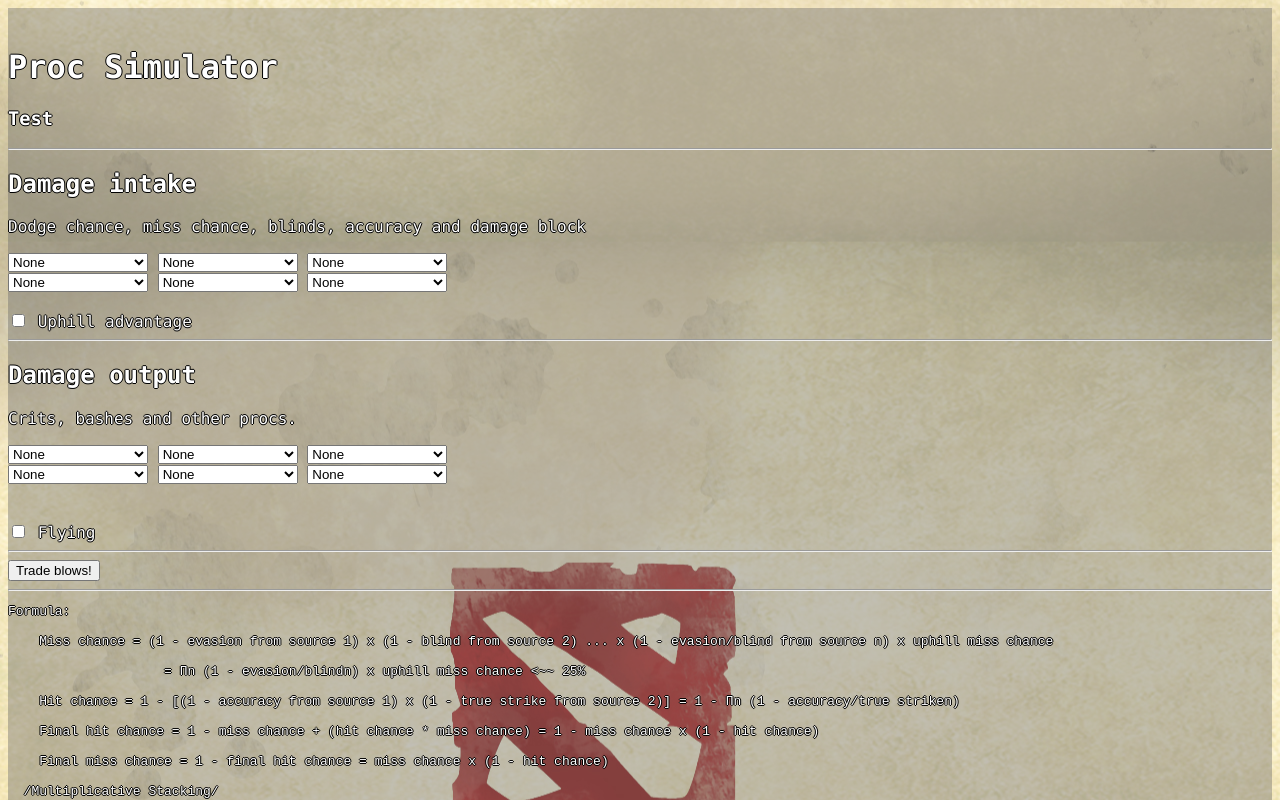
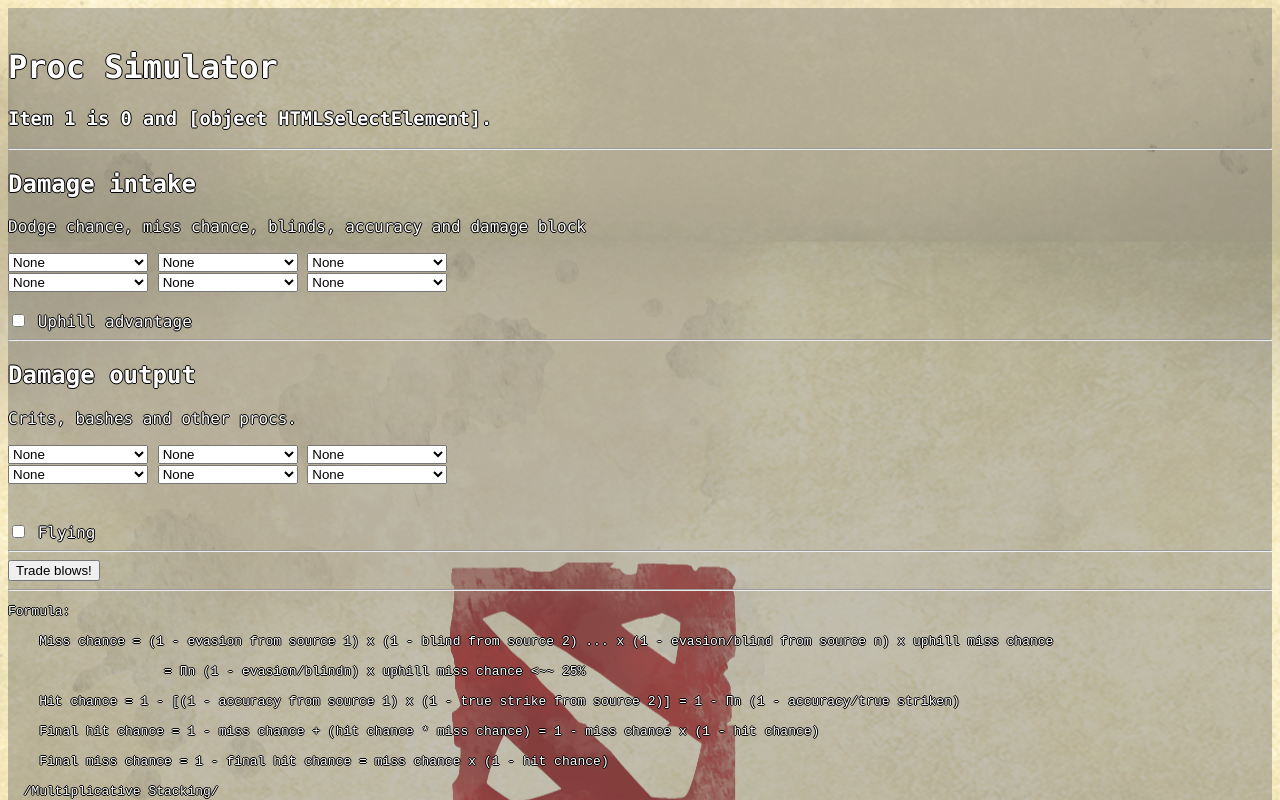
Before and after one commit to julian1224/Proc-Sim, a plain HTML site: page index.html in a window 1280 px wide. Both pictures are taken after a click on the button "Trade blows!". Shown: the top 800 px of the page. Drawn offline with Linux system fonts and the light colour scheme.

Commit message:
more js
slight improvements

```diff
--- a/duelingfates.js
+++ b/duelingfates.js
@@ -1,9 +1,31 @@
 // start script
 
 // get vars by id
+var flying;
+var uphill;
+// def //
+var def1;
+var def2;
+var def3;
+var def4;
+var def5;
+var def6;
+// atk //
+var atk1;
+var atk2;
+var atk3;
+var atk4;
+var atk5;
+var atk6;
 
+// vars for items
+function testButton() {
+// set vars again on button press
+
+  var flying = document.getElementById("amUphill");
+  var uphill = document.getElementById("amFlying");
   // def //
-var def1 = document.getElementById("item1def");
+  var def1 = item1def.selectedIndex;
   var def2 = document.getElementById("item2def");
   var def3 = document.getElementById("item3def");
   var def4 = document.getElementById("item4def");
@@ -17,7 +39,13 @@ var atk4 = document.getElementById("item4atk");
   var atk5 = document.getElementById("item5atk");
   var atk6 = document.getElementById("item6atk");
 
-// vars for items
-function testButton() {
-  document.getElementById("test").innerHTML = "Item 1 is " + def1 + "and " + atk1 + ".";
+
+  document.getElementById("test").innerHTML = "Item 1 is " + def1 + " and " + atk1 + ".";
+
+  // deselect everything at the end
+  for(i = 0; i < 6; i++) {
+  document.getElementById("atk" + i).selectedIndex = "-1";
+
+  document.getElementById("def" + i).selectedIndex = "-1";
               }
+}
--- a/index.html
+++ b/index.html
@@ -89,7 +89,7 @@
   </select>
 
   <br> <br>
-    <input type="checkbox"> Uphill advantage </input>
+    <input type="checkbox" id="amUphill"> Uphill advantage </input>
  </div>
 <!--  -->
           <hr>
@@ -190,11 +190,11 @@
     </select>
   </div>
   <br> <br>
-    <input type="checkbox"> Flying </input>
+    <input type="checkbox" id="amFlying"> Flying </input>
 <!-- -->
 <hr>
 
-<button onclick="testButton">Trade blows!</button>
+<button onclick="testButton()">Trade blows!</button>
 
 </body>
 <hr>
```
Lines whose indentation alone changed are shown as unchanged.
